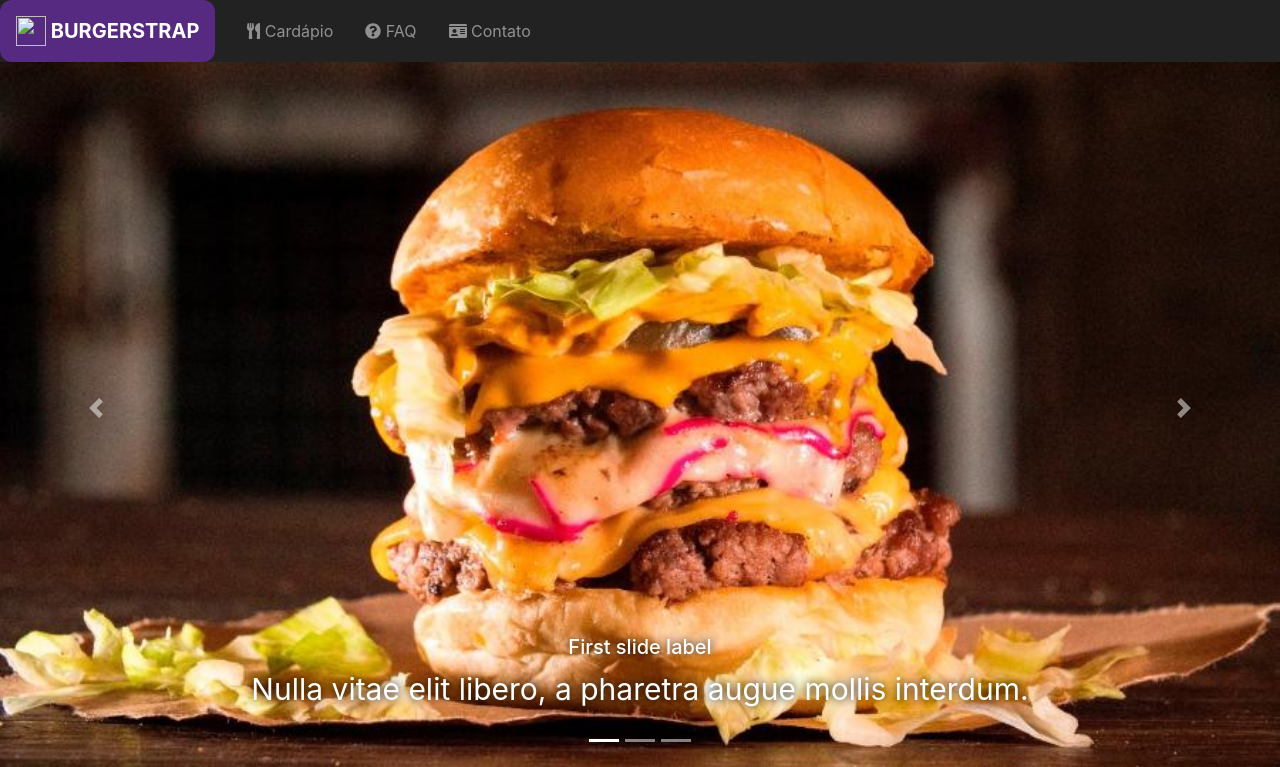
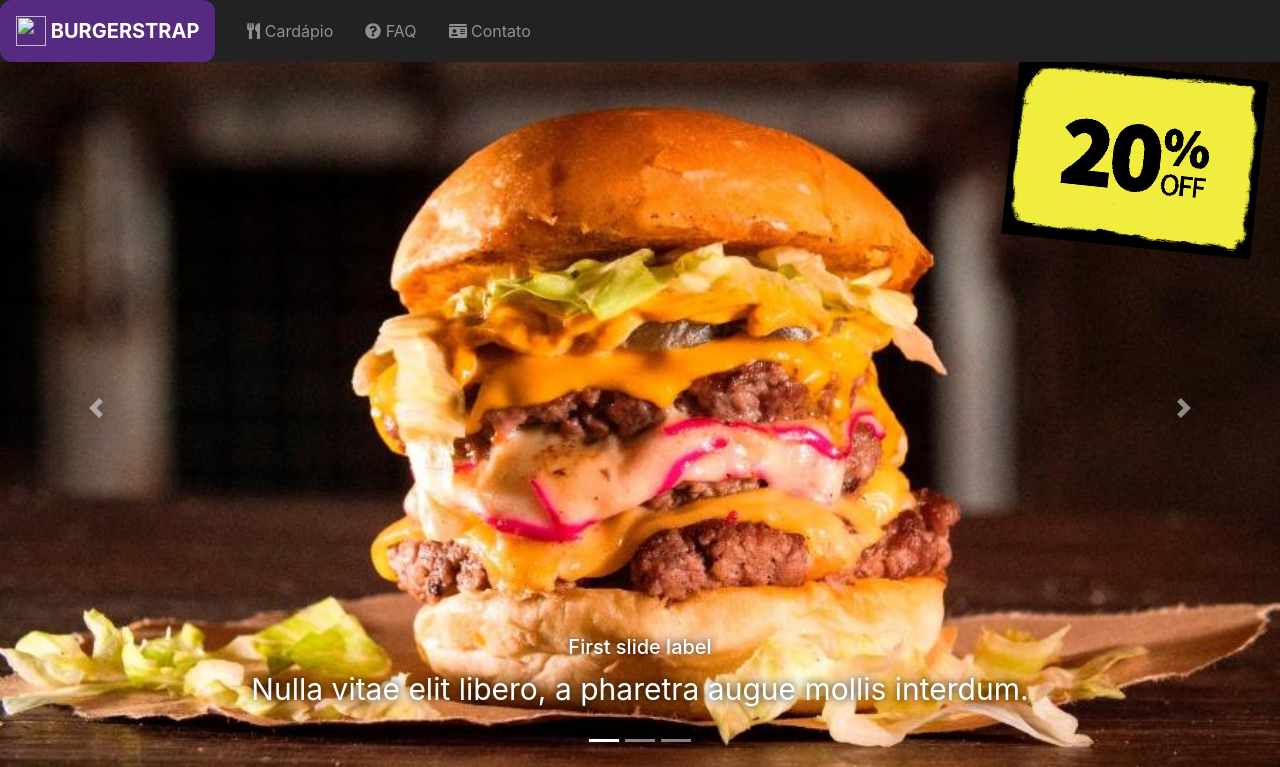
Before and after one commit to lucasliet/Burguerstrap, a PHP site: page / in a window 1280 px wide. Shown: the top 767 px of the page. Run offline with PHP 8.4, Linux system fonts and the light colour scheme; some libraries are stand-ins or nearby versions.

Commit message:
Jonathan links e 20off badge

```diff
--- a/css/style.css
+++ b/css/style.css
@@ -54,6 +54,14 @@ a {
     border-radius: 12px;
     transform: scale(0.98);
     filter: brightness(1.1);
+}
+
+.promobadge{
+    position: absolute;
+    top: 20px;
+    right: 20px;
+    width: 250px;
+    transform: rotate(6deg);
 }
 
 .banner       { display:block; }
--- a/index.html
+++ b/index.html
@@ -10,6 +10,8 @@
     <link rel="preload" href="pages/faq.html">
     <link rel="preload" href="pages/contato.html">
     <link rel="preload" href="pages/produtos.html">
+    <link rel="preload" href="images/banner.png">
+    <link rel="preload" href="images/bannermobile.png">
 
     <!-- Favicons e manifest-->
 
@@ -129,12 +131,9 @@
                                 <a href="https://github.com/djownathan/" class="dropdown-item" target="_blank">
                                     <i class="fab fa-github"></i>
                                     Github</a>
-                                <a href="" class="dropdown-item" target="_blank">
+                                <a href="https://www.linkedin.com/in/jonaraujo/" class="dropdown-item" target="_blank">
                                     <i class="fab fa-linkedin"></i>
                                     LinkedIn</a>
-                                <a href="" class="dropdown-item" target="_blank">
-                                    <i class="fab fa-facebook-square"></i>
-                                    Facebook</a>
                             </div>
                         </li>
                         <li class="dropleft list-group-item bg-transparent border-0 p-0 mb-2">
--- a/pages/home.html
+++ b/pages/home.html
@@ -10,6 +10,7 @@
             <div class="carousel-inner mh-100vh">
                 <div class="carousel-item active mh-100vh">
                     <img class="d-block w-100" src="images/hamburger1.jpg" alt="Primeiro Slide">
+                    <img class="promobadge" src="images/20offbadge.png">
                     <div class="carousel-caption d-none d-md-block">
                         <h5>First slide label</h5>
                         <p>Nulla vitae elit libero, a pharetra augue mollis interdum.</p>
```
Also changed, not shown: images/20offbadge.png (added).
